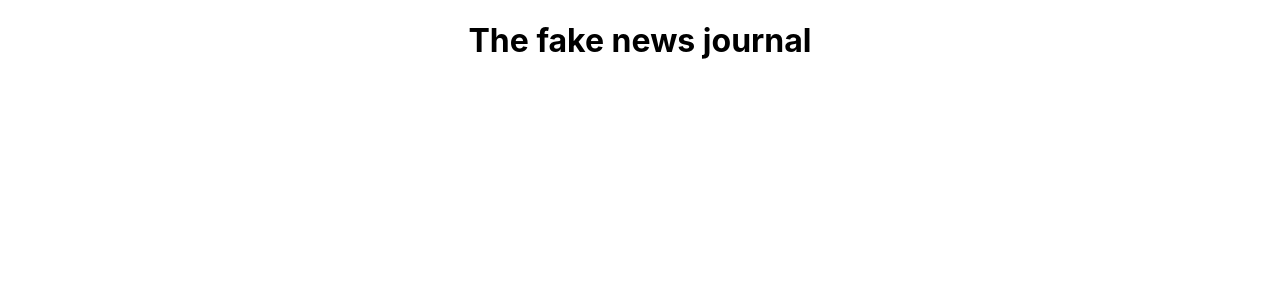
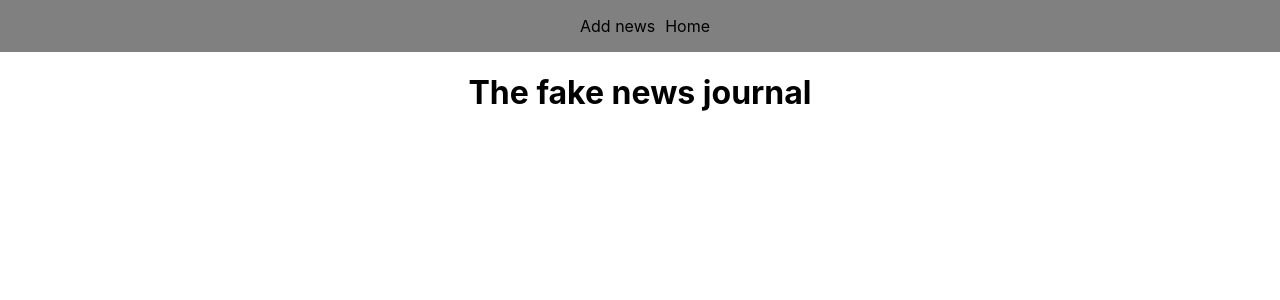
Before and after one commit to Cancain/react-php-test, a React (Create React App) app: page / in a window 1280 px wide. Shown: the top 300 px of the page. Built offline with nearby package versions, Linux system fonts and the light colour scheme; no server answers.

Commit message:
added more styling

```diff
--- /dev/null
+++ b/src/Components/Navigation/Navbar/NavItem/NavItem.module.css
@@ -0,0 +1,4 @@
+.NavItem {
+    margin-left: 10px;
+    cursor: pointer;
+}
--- /dev/null
+++ b/src/Components/Navigation/Navbar/NavItem/Navitem.js
@@ -0,0 +1,11 @@
+import React from 'react';
+
+import style from './NavItem.module.css';
+
+const navItem = (props) => {
+    return (
+        <p className={style.NavItem}>{props.text}</p>
+    )
+}
+
+export default navItem;
--- /dev/null
+++ b/src/Components/Navigation/Navbar/Navbar.js
@@ -0,0 +1,18 @@
+import React, { Component } from 'react';
+
+import NavItem from './NavItem/Navitem';
+import style from './Navbar.module.css'
+
+class Navbar extends Component {
+    render() {
+        return (
+            <div className={style.Navbar}>
+                <NavItem text={'Add news'} />
+                <NavItem text={'Home'} />
+            </div>
+        )
+    }
+}
+
+
+export default Navbar;
--- /dev/null
+++ b/src/Components/Navigation/Navbar/Navbar.module.css
@@ -0,0 +1,5 @@
+.Navbar {
+    display: flex;
+    flex-direction: row;
+    justify-content: center;
+}
--- a/src/Containters/Header/Header.js
+++ b/src/Containters/Header/Header.js
@@ -0,0 +1,14 @@
+import React from 'react';
+
+import style from './Header.module.css'
+import Navbar from '../../Components/Navigation/Navbar/Navbar';
+
+const header = (props) => {
+    return (
+        <div className={style.Header}>
+            <Navbar />
+        </div>
+    )
+}
+
+export default header;
--- /dev/null
+++ b/src/Containters/Header/Header.module.css
@@ -0,0 +1,3 @@
+.Header {
+    background: gray;
+}
--- a/src/hoc/Layout/Layout.js
+++ b/src/hoc/Layout/Layout.js
@@ -1,10 +1,12 @@
 import React, { Fragment } from 'react';
 
 import News from '../../Components/News/News';
+import Header from '../../Containters/Header/Header';
 
 const layout = (props) => {
     return (
         <Fragment>
+            <Header />
             <h1>The fake news journal</h1>
             <News />
         </Fragment>
```
